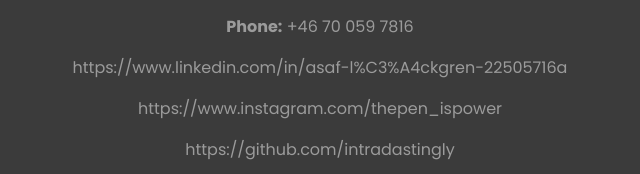
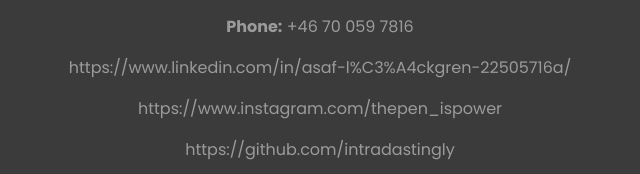
Before and after one commit to intradastingly/CV, a plain HTML site: page index.html in a window 1280 px wide. Shown: the part 1410-1584 px from the top of the page, 320-960 px from the left. Drawn offline with Linux system fonts and the light colour scheme.

Commit message:
html css

```diff
--- a/index.html
+++ b/index.html
@@ -111,7 +111,7 @@
         <div class="links-container">
             <a ><b>Email:</b> asaf_lackgren@hotmail.com</a>
             <a ><b>Phone:</b> +46 70 059 7816</a>
-            <a href="https://www.instagram.com/thepen_ispower/"  target="_blank">https://www.linkedin.com/in/asaf-l%C3%A4ckgren-22505716a</a>
+            <a href="https://www.instagram.com/thepen_ispower/"  target="_blank">https://www.linkedin.com/in/asaf-l%C3%A4ckgren-22505716a/</a>
             <a href="https://www.instagram.com/thepen_ispower/"  target="_blank">https://www.instagram.com/thepen_ispower</a>
             <a href="https://github.com/intradastingly" target="_blank">https://github.com/intradastingly</a>
         </div>
```
Also changed, not shown: script.js (line endings or trailing spaces).
